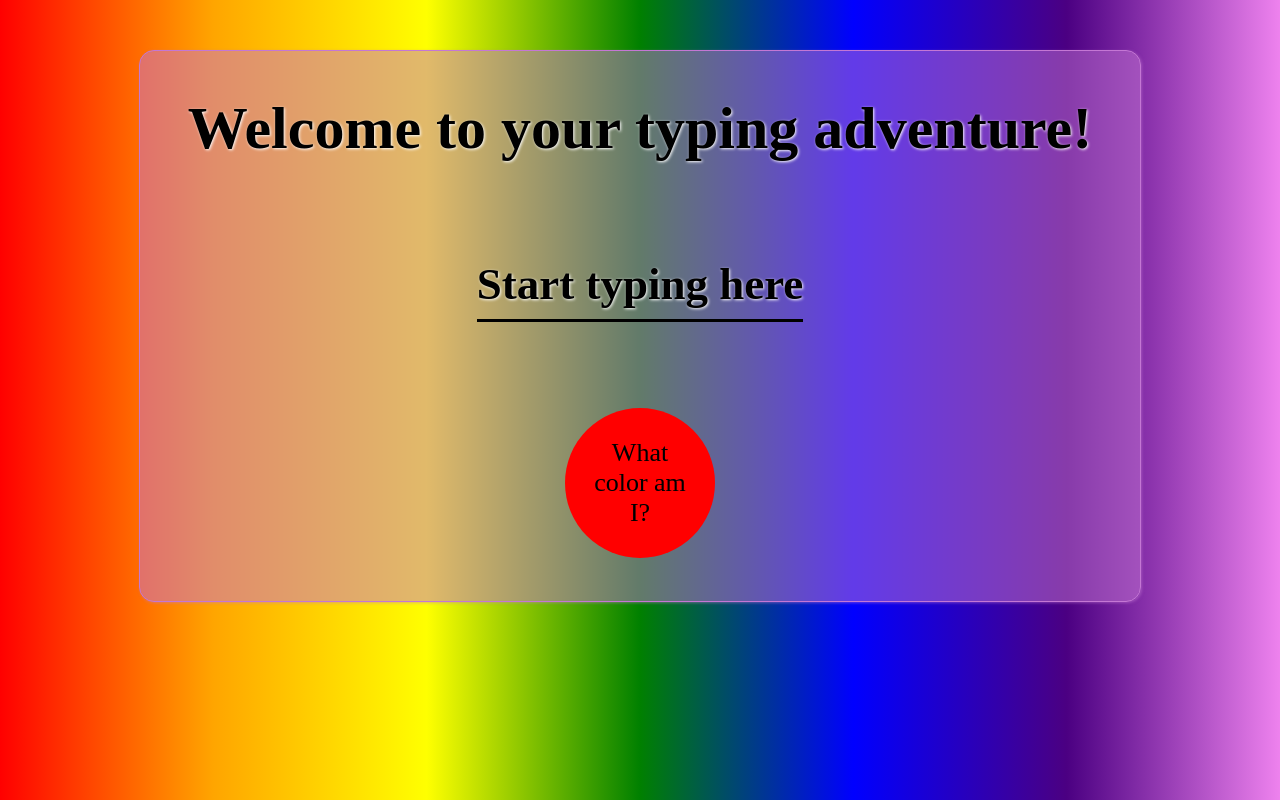
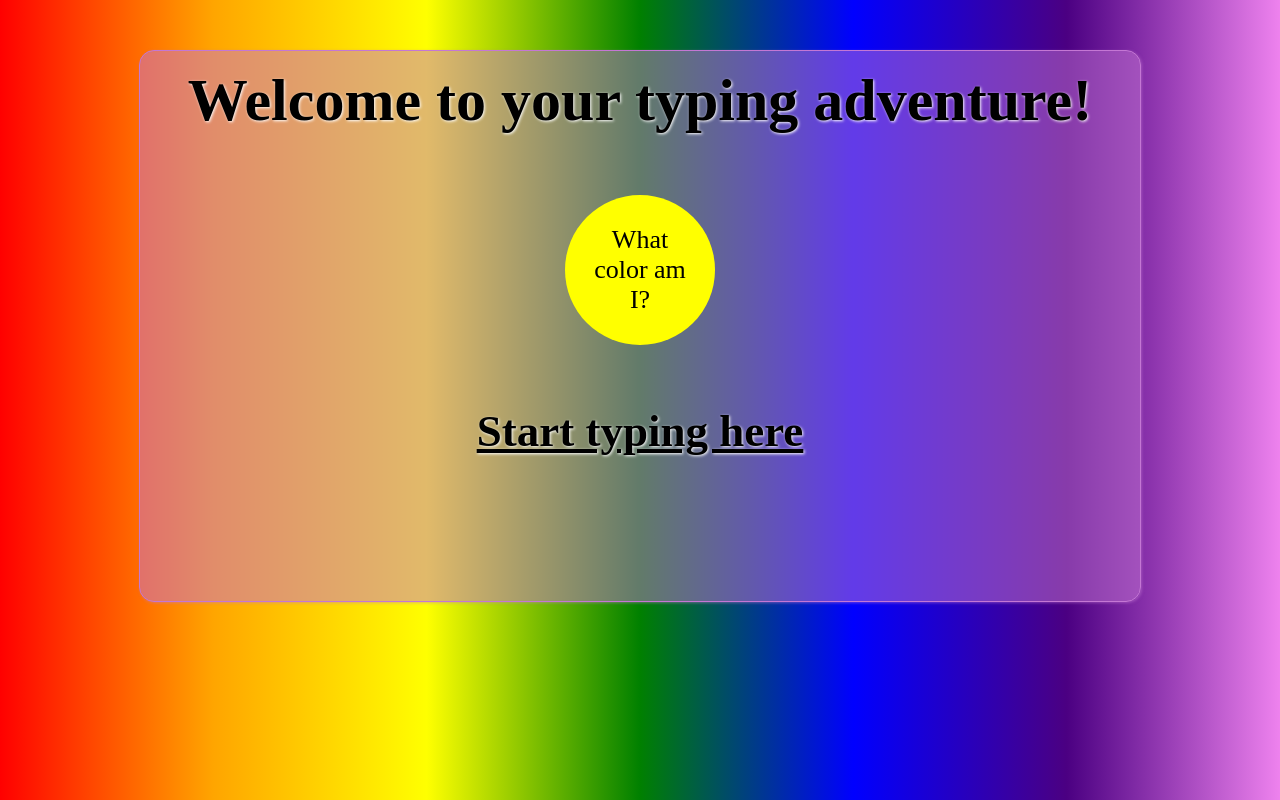
Before and after one commit to vickolberg/kids-game.github.io, a plain HTML site: page index.html in a window 1280 px wide. Drawn offline with Linux system fonts and the light colour scheme.

Commit message:
style update

```diff
--- a/index.html
+++ b/index.html
@@ -7,7 +7,7 @@
     <link rel="stylesheet" href="style.css">
     <style>
         #gameQuestion {
-            background-color: red;
+            background-color: yellow;
             height: 110px;
             width: 110px;
             padding: 20px;
@@ -15,6 +15,7 @@
             border-radius: 50%;
             font-size: 26px;
             text-shadow: none;
+            margin-top: 30px;
             cursor:not-allowed;
         }
     </style>
@@ -22,13 +23,13 @@
 <body>
     <div id="container">
         <h1>Welcome to your typing adventure!</h1>
-        <div id="interactiveBox">
-            <h2 id="startTypingHere">Start typing here</h2>
-            <h3 id="result"></h3>
-        </div>
         <div id="gameQuestion">
             <p>What color am I?</p>
         </div>
+        <div id="interactiveBox">
+            <h2 id="startTypingHere">Start typing here</h2>
+        </div>
+        <h3 id="result"></h3>
     </div>
     <script src="script.js"></script>
     <script>
--- a/style.css
+++ b/style.css
@@ -29,7 +29,6 @@ body {
     font-size: 30px;
 }
 #interactiveBox {
-    border-bottom: 3px solid black;
     line-height: 70px;
 }
 #nextButton {
@@ -37,4 +36,13 @@ body {
     background: transparent;
     width: 120px;
     height: 50px;
+    margin-bottom: 50px;
 }
+#startTypingHere {
+    margin-bottom: 90px;
+    margin-top: 20px;
+    text-decoration: underline;
+}
+#result {
+    color: rgb(68, 7, 85);
+}
```
Also changed, not shown: colorq2.html (+4 -3 lines), shapeq1.html (+4 -4 lines), shapeq2.html (+5 -4 lines).
